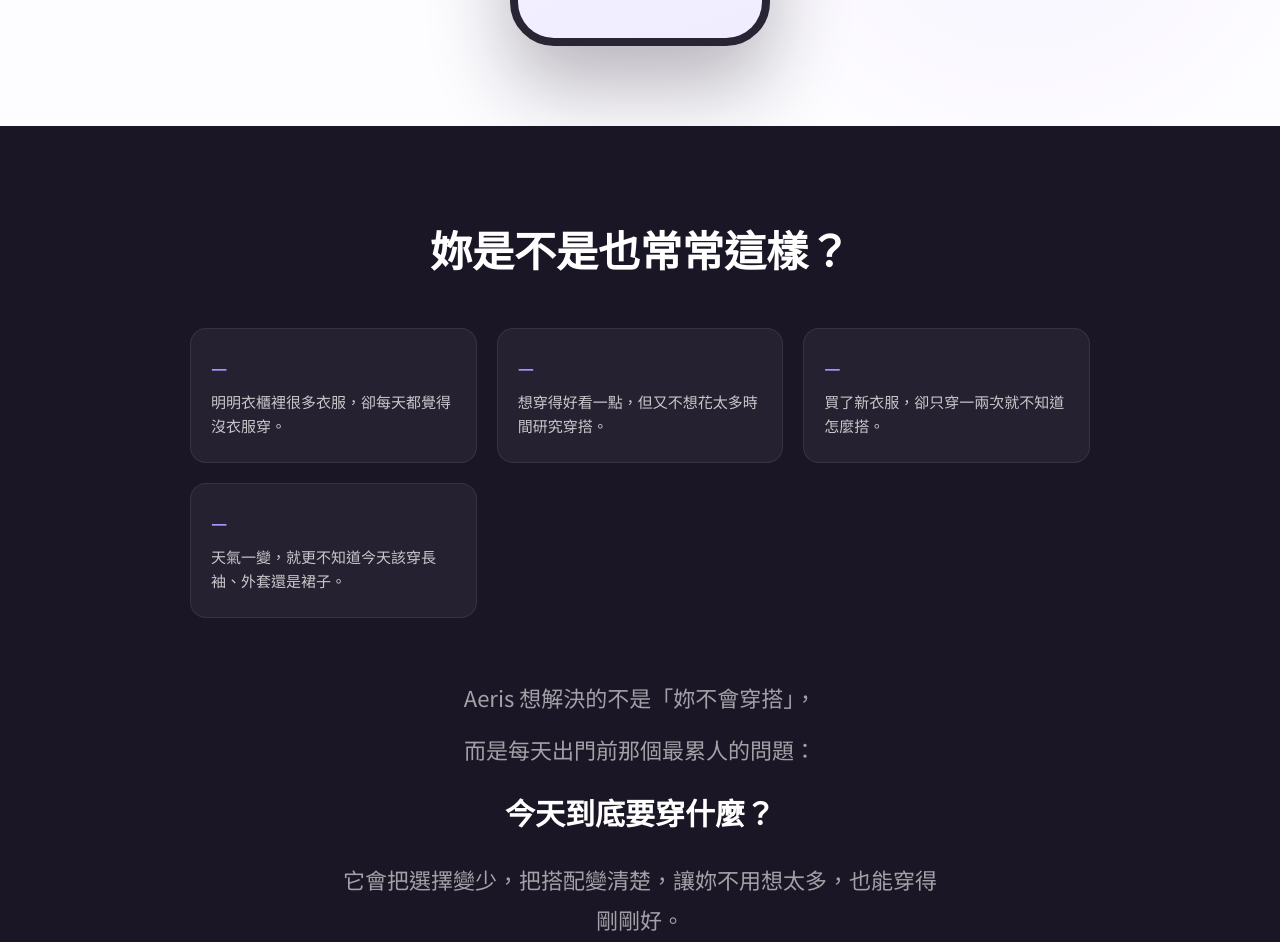
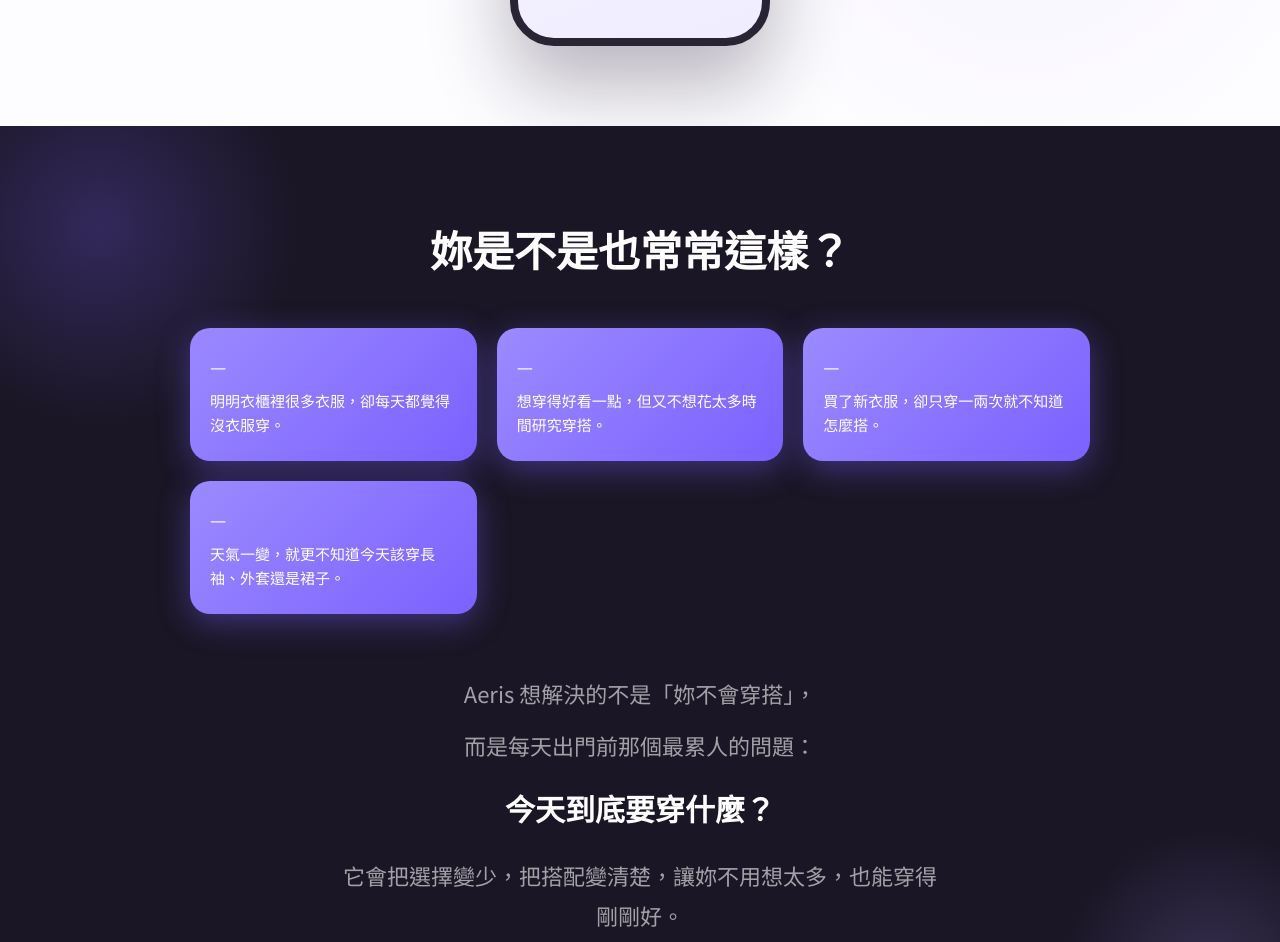
Before and after one commit to aerisai0730/aeris-site, a plain HTML site: page index.html in a window 1280 px wide. Shown: the part 1096-2038 px from the top of the page. Drawn offline with Linux system fonts and the light colour scheme.

Commit message:
Update index.html

```diff
--- a/index.html
+++ b/index.html
@@ -323,6 +323,28 @@
     color: var(--white);
     padding: 100px 24px;
     text-align: center;
+    position: relative;
+    overflow: hidden;
+  }
+
+  .pain::before {
+    content: '';
+    position: absolute;
+    width: 400px; height: 400px;
+    border-radius: 50%;
+    background: radial-gradient(circle, rgba(123,97,255,0.25) 0%, transparent 70%);
+    top: -100px; left: -100px;
+    pointer-events: none;
+  }
+
+  .pain::after {
+    content: '';
+    position: absolute;
+    width: 300px; height: 300px;
+    border-radius: 50%;
+    background: radial-gradient(circle, rgba(169,146,255,0.2) 0%, transparent 70%);
+    bottom: -80px; right: -80px;
+    pointer-events: none;
   }
 
   .pain h2 {
@@ -342,19 +364,20 @@
   }
 
   .pain-item {
-    background: rgba(255,255,255,0.05);
-    border: 1px solid rgba(255,255,255,0.08);
-    border-radius: 16px;
+    background: linear-gradient(135deg, #9B8AFF 0%, #7B61FF 100%);
+    border: none;
+    border-radius: 20px;
     padding: 24px 20px;
     text-align: left;
     font-size: 15px;
-    color: rgba(255,255,255,0.75);
+    color: #ffffff;
     line-height: 1.6;
+    box-shadow: 0 8px 32px rgba(123,97,255,0.4);
   }
 
   .pain-item::before {
     content: '—';
-    color: var(--purple-light);
+    color: rgba(255,255,255,0.7);
     font-weight: 700;
     display: block;
     margin-bottom: 8px;
```
